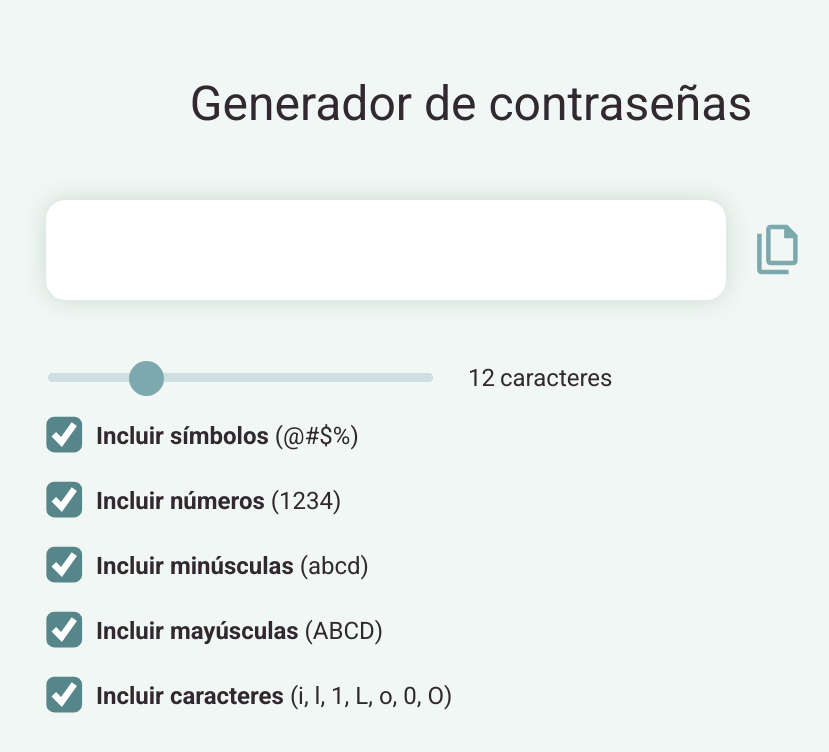
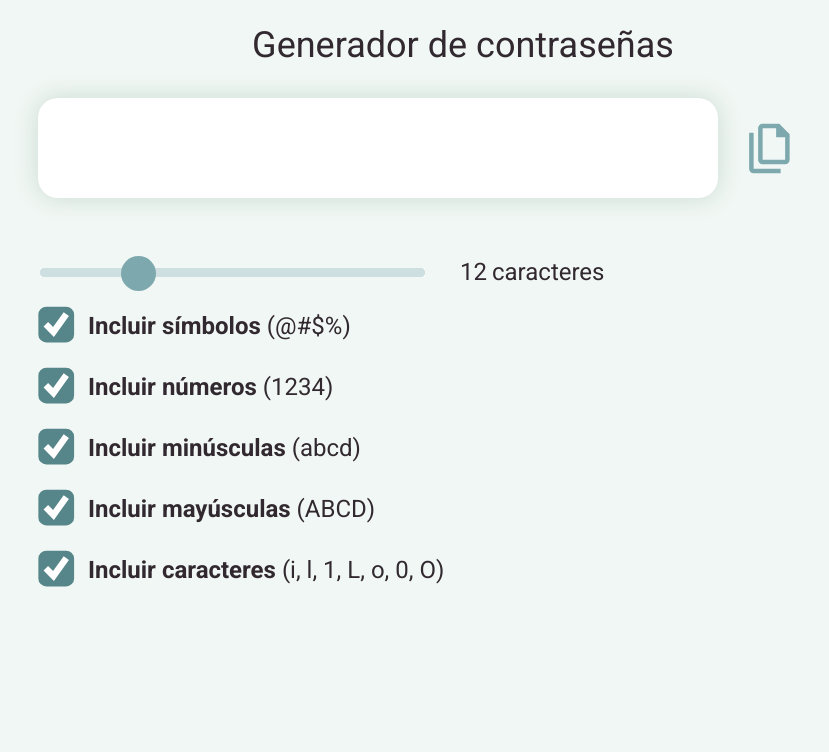
Before and after one commit to lucasBruma/generadorPasswords, a plain HTML site: page index.html in a window 1280 px wide. Shown: the whole page, without its empty margins (177-1006 px from the left). Drawn offline with Linux system fonts and the light colour scheme.

Commit message:
ajusto medidas de un par de bloques

```diff
--- a/styles.css
+++ b/styles.css
@@ -1,8 +1,8 @@
 @import url('https://fonts.googleapis.com/css2?family=Roboto+Mono&family=Roboto:wght@400;700&display=swap');
 
 body {
-  min-width: 100vw;
-  min-height: 100vh;
+  max-width: 100vw;
+  max-height: 100vh;
   display: flex;
   flex-direction: column;
   justify-content: space-evenly;
@@ -14,7 +14,8 @@ body {
 }
 
 .title{
-  font-size: 48px;
+  font-size: 36px;
+  padding: 1rem 0rem 2rem;
 }
 
 .wrapper{
@@ -24,7 +25,7 @@ body {
 .field {
   display: flex;
   align-items: center;
-  margin-bottom: 24px;
+  margin-bottom: 20px;
 }
 
 #lengthText{
```
